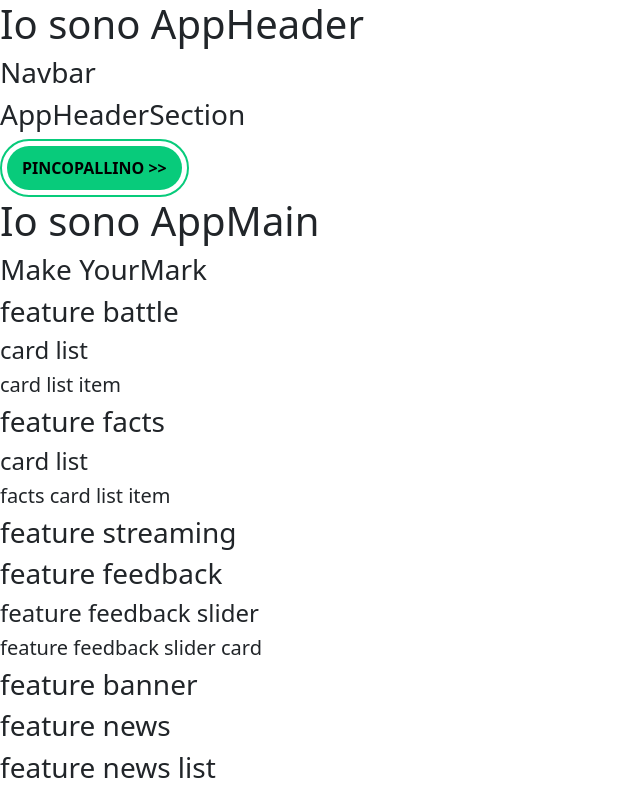
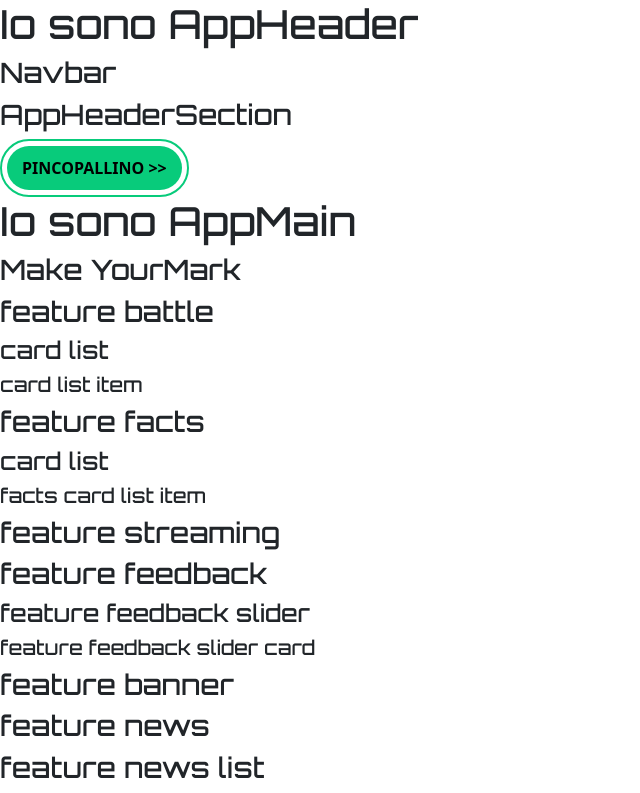
Before and after one commit to orazi-paolo/proj-html-vuejs, a Vue app: page / in a window 1280 px wide. Shown: the top 793 px of the page, without its empty margins (0-640 px from the left). Built offline with nearby package versions, Linux system fonts and the light colour scheme.

Commit message:
added font family for h1 ecc...

```diff
--- a/src/style.css
+++ b/src/style.css
@@ -0,0 +1,10 @@
+@import url('https://fonts.googleapis.com/css2?family=Orbitron:wght@400..900&display=swap');
+
+h1,
+h2,
+h3,
+h4,
+h5,
+h6 {
+    font-family: "Orbitron", sans-serif;
+}
```
